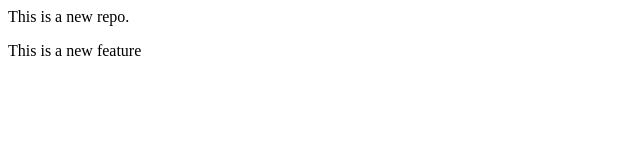
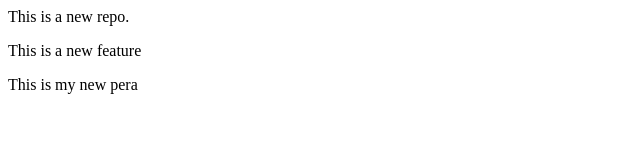
Before and after one commit to Mithlesh5/localrepo, a plain HTML site: page index.html in a window 1280 px wide. Shown: the whole page, without its empty margins (0-640 px from the left). Drawn offline with Linux system fonts and the light colour scheme.

Commit message:
Add new pera

```diff
--- a/index.html
+++ b/index.html
@@ -1,2 +1,3 @@
 <p>This is a new repo.</p>
 <p>This is a new feature</p>
+<p>This is my new pera</p>
```
